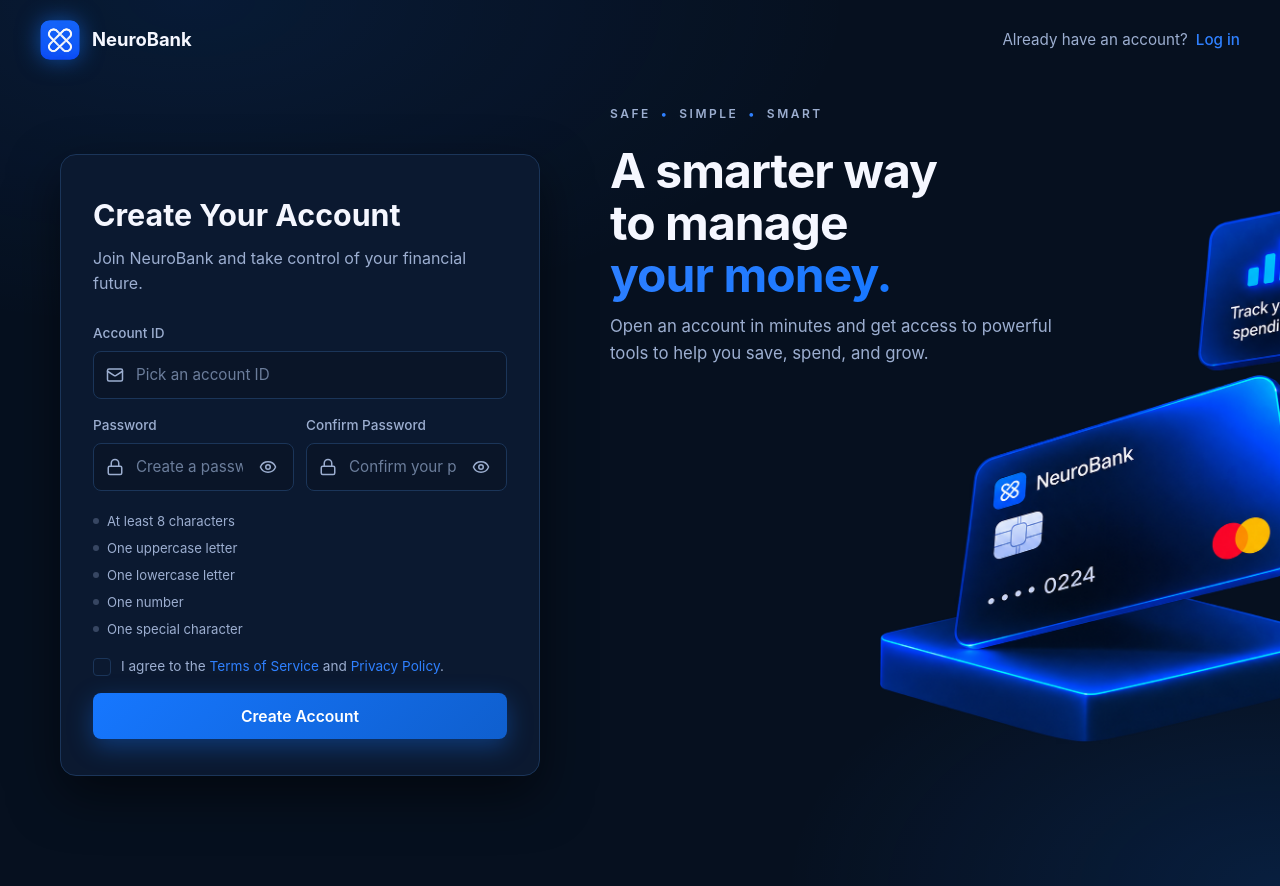
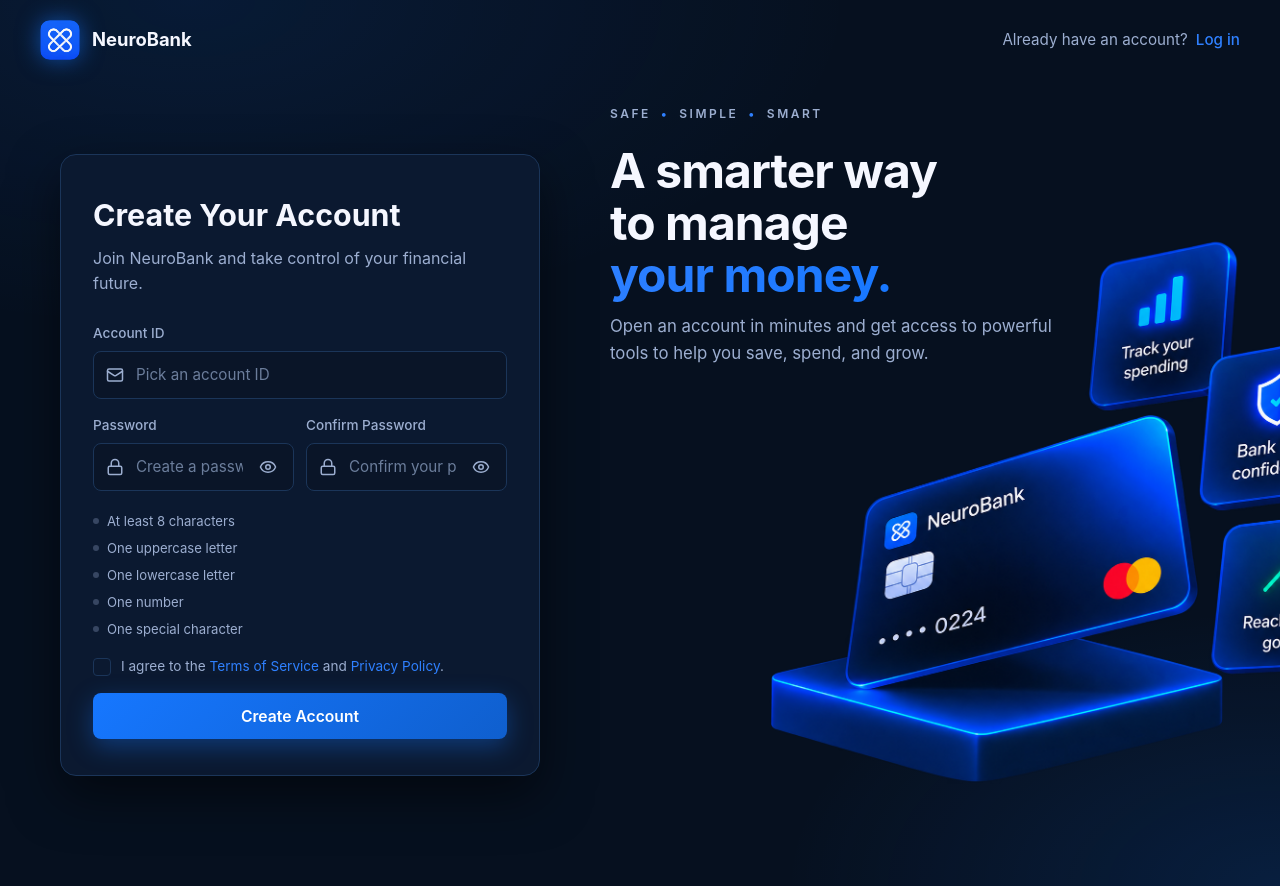
Before and after one commit to jdv75/Bank-Interface-Application, a React (Vite) app: page /register in a window 1280 px wide. Built offline with nearby package versions, Linux system fonts and the light colour scheme.

Commit message:
changes x2

```diff
--- a/src/pages/Register/Register.css
+++ b/src/pages/Register/Register.css
@@ -97,8 +97,8 @@
 }
 
 .register-hero-image {
-    top: 40px;
-    /* left: 15%; */
+    top: 80px;
+    left: 15%;
     right: 15%;
     width: 650px;
 }
```
